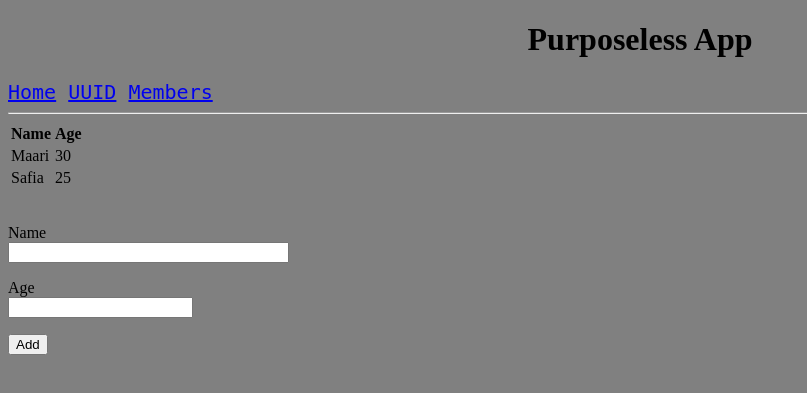
After one commit to Mariappan/flaskapp, a Flask app: page /members in a window 1280 px wide. The commit adds this page. Shown: the top 393 px of the page, without its empty margins (0-807 px from the left). Run offline with Flask 2, Linux system fonts and the light colour scheme.

Commit message:
Added DB support, But still not works

```diff
--- a/flashapp/config.py
+++ b/flashapp/config.py
@@ -3,3 +3,7 @@ import os
 # __file__ refers to the file config.py
 APP_ROOT = os.path.dirname(os.path.abspath(__file__))  # refers to application_top
 APP_STATIC = os.path.join(APP_ROOT, "static")
+
+SQLALCHEMY_DATABASE_URI = os.environ.get('DATABASE_URL') or \
+        'sqlite:///' + os.path.join(APP_ROOT, 'app.db')
+SQLALCHEMY_TRACK_MODIFICATIONS = False
--- /dev/null
+++ b/flashapp/forms.py
@@ -0,0 +1,9 @@
+from flask_wtf import FlaskForm
+from wtforms import StringField, SubmitField, IntegerField
+from wtforms.validators import DataRequired
+
+
+class MemberForm(FlaskForm):
+    member_name = StringField('Name', validators=[DataRequired()])
+    age = IntegerField('Age', validators=[DataRequired()])
+    submit = SubmitField('Add')
--- a/flashapp/routes.py
+++ b/flashapp/routes.py
@@ -1,9 +1,13 @@
-import functools
 import uuid
-from flask import render_template, Flask, send_from_directory, jsonify
+from dataclasses import dataclass
 
+from flask import render_template, Flask, send_from_directory, jsonify, flash
+from werkzeug.utils import redirect
+
+from flashapp import Member
 from flashapp.config import APP_STATIC
 from flashapp.debug import trace_print, debug_print
+from flashapp.forms import MemberForm
 from flashapp.utils import routes
 
 import flashapp.temp_routes
@@ -40,7 +44,33 @@ def _generate_uuid():
     return jsonify({"uuid": uuid.uuid4()})
 
 
-def add_routes(app: Flask):
+@dataclass
+class _Members:
+    name: str
+    age: int
+
+
+m = _Members("Maari", 30)
+s = _Members("Safia", 25)
+DB = None
+
+
+@routes("/members", "members", methods=["GET", "POST"])
+def _members():
+    form = MemberForm()
+    if form.validate_on_submit():
+        flash('Login requested for user {}, remember_me={}'.format(
+            form.member_name.data, form.age.data))
+        member = Member(member_name=form.member_name.data, age=form.age.data)
+        DB.session.add(member)
+        DB.session.commit()
+        return redirect('/members')
+    return render_template('members.htm', title='Members', form=form, members=[m, s])
+
+
+def add_routes(app: Flask, db):
+    global DB
+    DB = db
     for route in routes.all:
         debug_print(f"Adding route: {route}")
         *route, methods = route
--- a/flashapp/templates/base.htm
+++ b/flashapp/templates/base.htm
@@ -40,8 +40,18 @@
         <div class="nav">
             <a href="/index">Home</a>
             <a href="/uuid">UUID</a>
+            <a href="/members">Members</a>
         </div>
         <hr>
+        {% with messages = get_flashed_messages() %}
+        {% if messages %}
+        <ul>
+            {% for message in messages %}
+            <li>{{ message }}</li>
+            {% endfor %}
+        </ul>
+        {% endif %}
+        {% endwith %}
         {% block bodycontent %}{% endblock %}
     </body>
 </html>
--- /dev/null
+++ b/flashapp/templates/members.htm
@@ -0,0 +1,45 @@
+{% extends "base.htm" %}
+
+{% block bodycontent %}
+
+    <table>
+        <thead>
+            <tr>
+                <th>Name</th>
+                <th>Age</th>
+            </tr>
+        </thead>
+        <tbody>
+        {% for member in members %}
+        <tr>
+            <td>{{ member.name }}</td>
+            <td>{{ member.age }}</td>
+        </tr>
+        {% endfor %}
+        </tbody>
+    </table>
+
+    <br>
+
+<!--    <form action="" method="post">-->
+<!--        {{ form.hidden_tag() }}-->
+<!--        <label>Name</label>-->
+<!--        <input type="text" name="member_name" placeholder="Enter your nane here">-->
+<!--        <label>Age</label>-->
+<!--        <input type="number" name="age">-->
+<!--        <input type="submit">-->
+<!--    </form>-->
+
+    <form action="" method="post" novalidate>
+        {{ form.hidden_tag() }}
+        <p>
+            {{ form.member_name.label }}<br>
+            {{ form.member_name(size=32) }}
+        </p>
+        <p>
+            {{ form.age.label }}<br>
+            {{ form.age() }}
+        </p>
+        <p>{{ form.submit() }}</p>
+    </form>
+{% endblock %}
--- a/requirements.txt
+++ b/requirements.txt
@@ -1,2 +1,4 @@
 black
 flask
+flask-wtf
+flask-sqlalchemy
```
Also changed, not shown: flashapp/__init__.py (+15 -1 lines), flashapp/model.py (added, +13 -0 lines), README.md.
